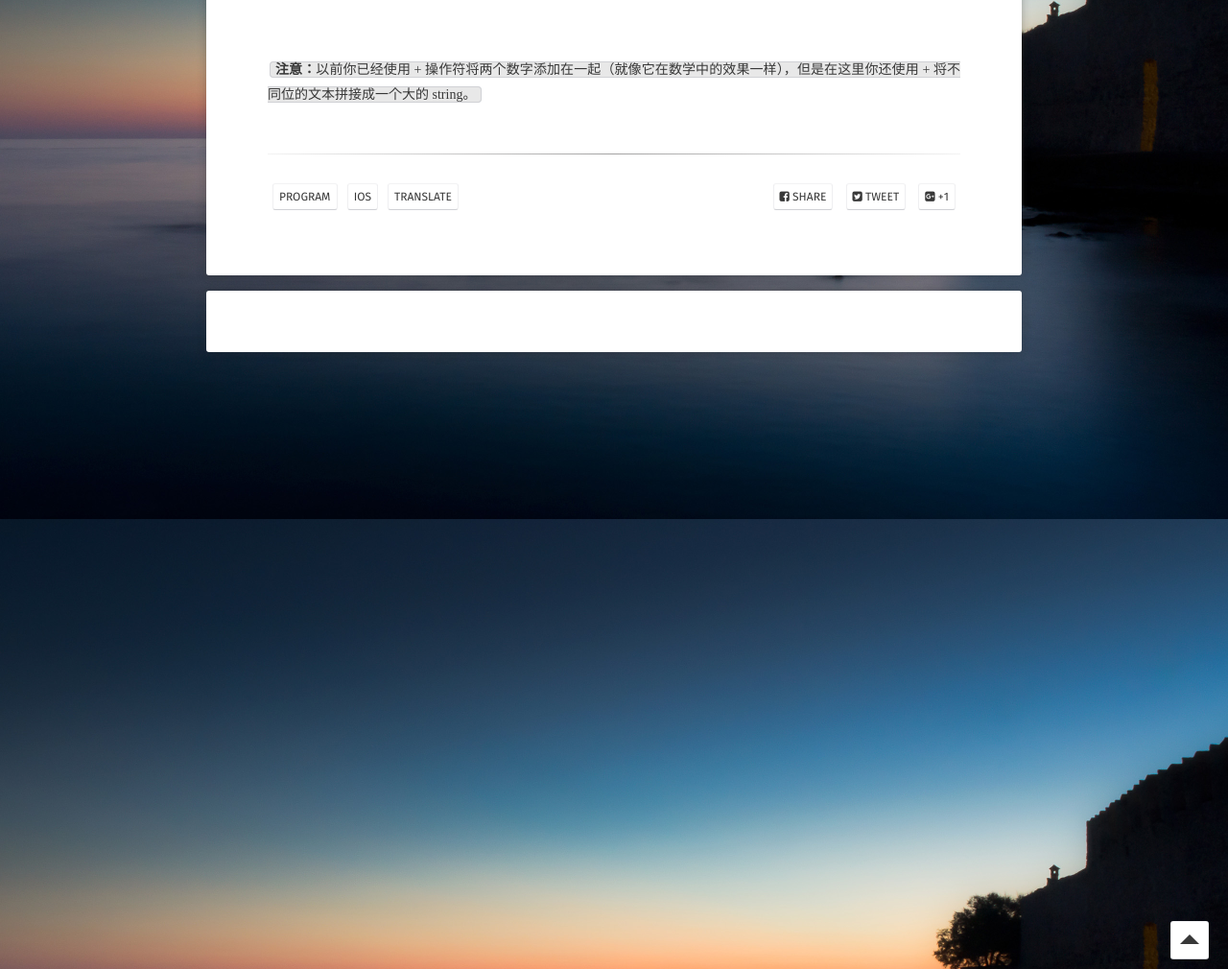
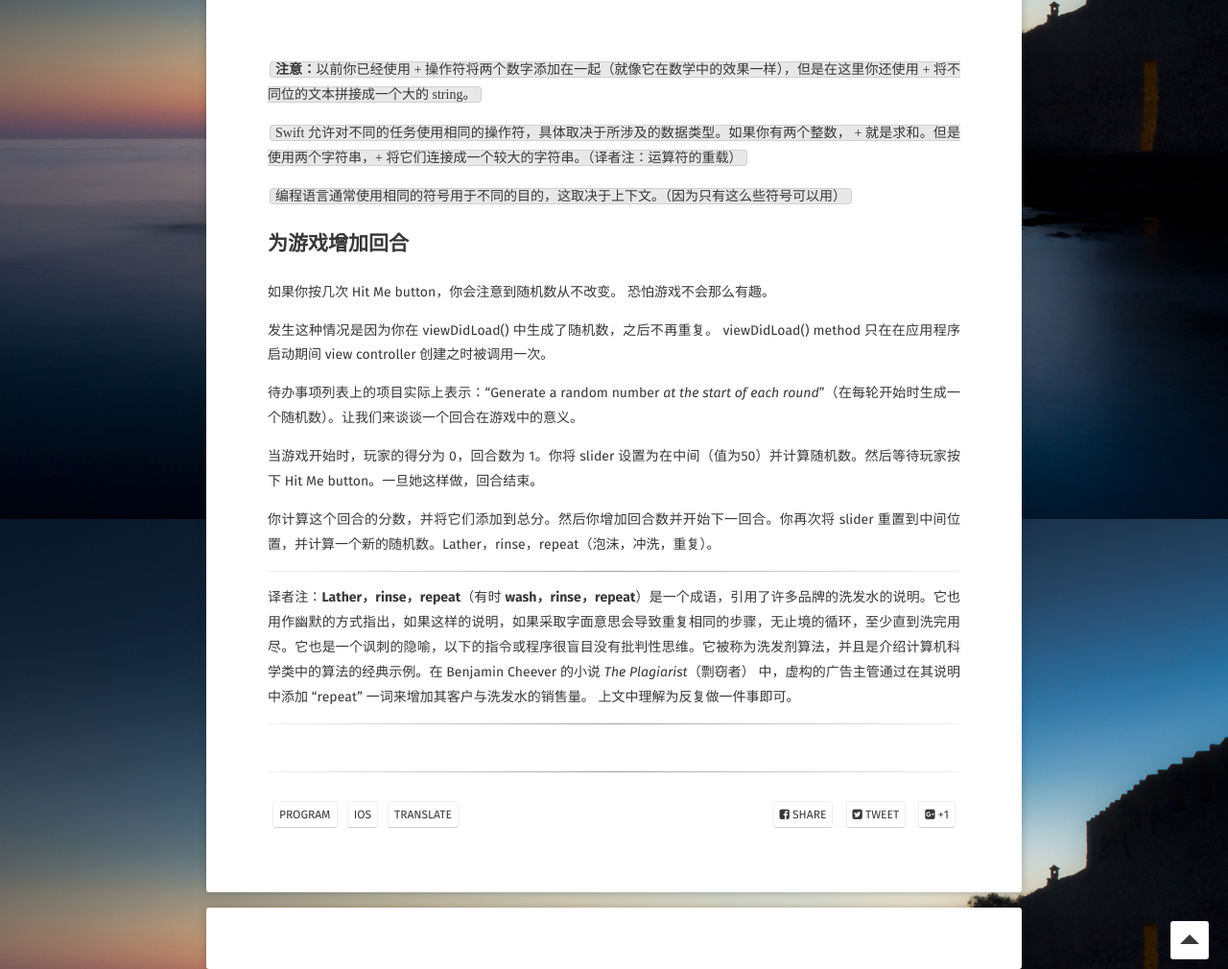
Before and after one commit to AurevoirXavier/deprecated-AurevoirXavier.github.io, a Jekyll site: the page built from _posts/2017-3-17-iOS Apprentice.md, in a window 1280 px wide and 1400 px high, scrolled down 60269 px. Shown: the part 390-1400 px from the top of the window at 96% size. Built offline with Jekyll 4.4.1, drawn with Linux system fonts in a browser that asks for light colours; some web fonts are replaced; comment, search, counter and statistics services are not loaded; some of the changed text lies outside the part shown.

Commit message:
07:41/03/17/2017

```diff
--- a/_posts/2017-3-16-iOS Apprentice.md
+++ b/_posts/2017-3-17-iOS Apprentice.md
@@ -1596,3 +1596,26 @@ Tips：每当你看到 . . . 在源代码列表中，我想表达的意思就是
 <br>
 
 <code class="highlighter-rouge"><strong>注意：</strong>以前你已经使用 + 操作符将两个数字添加在一起（就像它在数学中的效果一样），但是在这里你还使用 + 将不同位的文本拼接成一个大的 string。</code>
+
+`Swift 允许对不同的任务使用相同的操作符，具体取决于所涉及的数据类型。如果你有两个整数， + 就是求和。但是使用两个字符串，+ 将它们连接成一个较大的字符串。（译者注：运算符的重载）`
+
+`编程语言通常使用相同的符号用于不同的目的，这取决于上下文。（因为只有这么些符号可以用）`
+
+## 为游戏增加回合
+
+如果你按几次 Hit Me button，你会注意到随机数从不改变。 恐怕游戏不会那么有趣。
+
+发生这种情况是因为你在 viewDidLoad() 中生成了随机数，之后不再重复。 viewDidLoad() method 只在在应用程序启动期间 view controller 创建之时被调用一次。
+
+待办事项列表上的项目实际上表示：“Generate a random number *at the start of each round*”（在每轮开始时生成一个随机数）。让我们来谈谈一个回合在游戏中的意义。
+
+当游戏开始时，玩家的得分为 0，回合数为 1。你将 slider 设置为在中间（值为50）并计算随机数。然后等待玩家按下 Hit Me button。一旦她这样做，回合结束。
+
+你计算这个回合的分数，并将它们添加到总分。然后你增加回合数并开始下一回合。你再次将 slider 重置到中间位置，并计算一个新的随机数。Lather，rinse，repeat（泡沫，冲洗，重复）。
+
+---
+
+译者注：**Lather，rinse，repeat**（有时 **wash，rinse，repeat**）是一个成语，引用了许多品牌的洗发水的说明。它也用作幽默的方式指出，如果这样的说明，如果采取字面意思会导致重复相同的步骤，无止境的循环，至少直到洗完用尽。它也是一个讽刺的隐喻，以下的指令或程序很盲目没有批判性思维。它被称为洗发剂算法，并且是介绍计算机科学类中的算法的经典示例。在 Benjamin Cheever 的小说 *The Plagiarist*（剽窃者） 中，虚构的广告主管通过在其说明中添加 “repeat” 一词来增加其客户与洗发水的销售量。
+上文中理解为反复做一件事即可。
+
+---
```
Also changed, not shown: other parts of _posts/2017-3-17-iOS Apprentice.md (+2 -2 lines).
